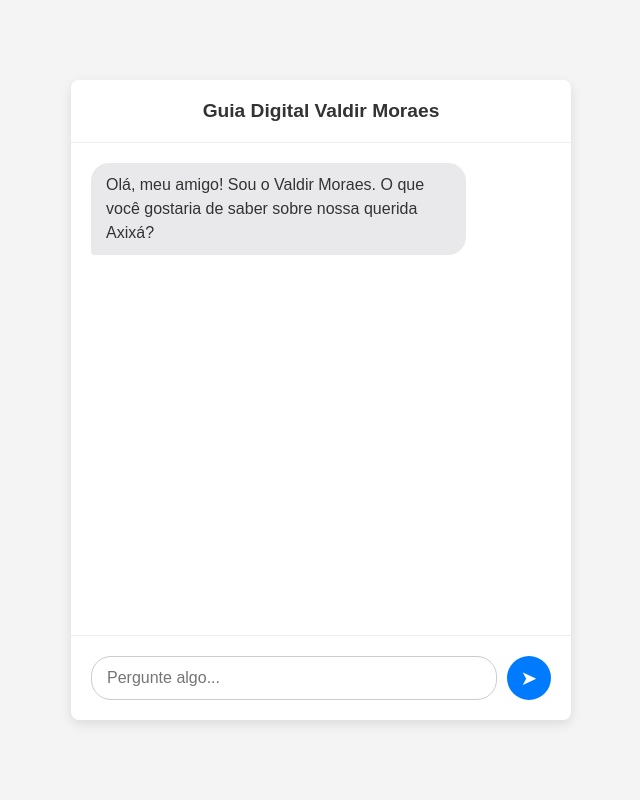
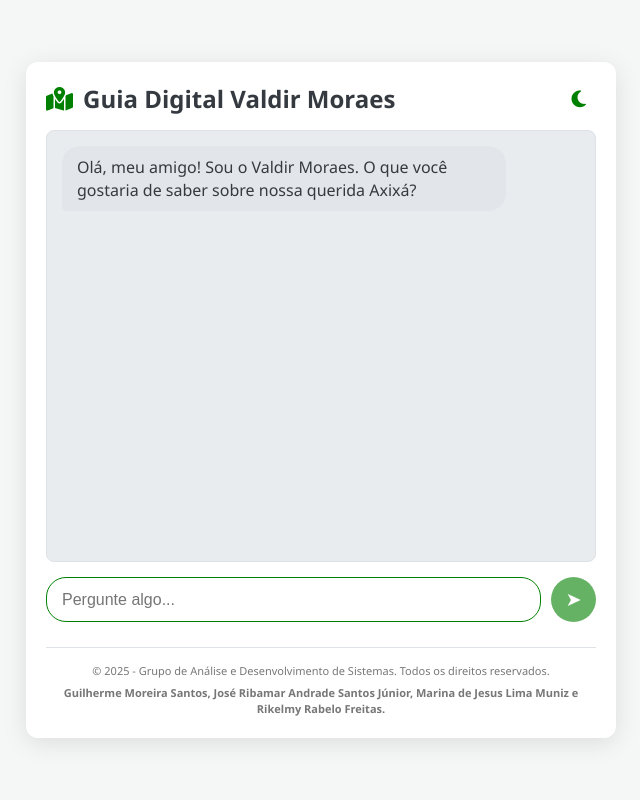
Before and after one commit to RikelmyRabelo/GuiaTuristicoIA, a Flask app: page / in a window 1280 px wide. Shown: the whole page, without its empty margins (319-959 px from the left). Run offline with Flask 3, Linux system fonts and the light colour scheme.

Commit message:
refactor(ui): reformula a interface de chat e extrai estilos para CSS externo

```diff
--- a/app.py
+++ b/app.py
@@ -139,7 +139,7 @@ def create_search_map_link(query: str) -> str:
     full_query = f"{query}, Axixá, Maranhão"
     encoded_query = urllib.parse.quote(full_query)
 
-    return f"http://googleusercontent.com/maps/google.com/0{encoded_query}"
+    return f"https://www.google.com/maps/search/{encoded_query}"
 
 @app.route("/")
 def index():
--- /dev/null
+++ b/static/style.css
@@ -0,0 +1,252 @@
+:root {
+    --bg-body: #f4f7f6;
+    --bg-container: #ffffff;
+    --bg-chat: #e9ecef;
+    --text-color: #343a40;
+    --user-bg: #007bff;
+    --user-text: white;
+    --valdir-bg: #e2e6ea;
+    --valdir-text: #343a40;
+    --shadow-color: rgba(0, 0, 0, 0.1);
+    --border-color: #dee2e6;
+    --button-bg: #008000;
+}
+
+.dark-mode {
+    --bg-body: #121212;
+    --bg-container: #1e1e1e;
+    --bg-chat: #2a2a2a;
+    --text-color: #e0e0e0;
+    --user-bg: #4a77a9;
+    --user-text: white;
+    --valdir-bg: #3c3c3c;
+    --valdir-text: #e0e0e0;
+    --shadow-color: rgba(0, 0, 0, 0.5);
+    --border-color: #333;
+    --button-bg: #00a000;
+}
+
+body {
+    font-family: 'Segoe UI', Tahoma, Geneva, Verdana, sans-serif;
+    background-color: var(--bg-body);
+    color: var(--text-color);
+    display: flex;
+    justify-content: center;
+    align-items: center;
+    min-height: 100vh;
+    margin: 0;
+    transition: background-color 0.3s;
+}
+
+#chat-container {
+    width: 90%;
+    max-width: 550px;
+    background-color: var(--bg-container);
+    border-radius: 12px;
+    box-shadow: 0 5px 25px var(--shadow-color);
+    padding: 20px;
+    display: flex;
+    flex-direction: column;
+    transition: background-color 0.3s, box-shadow 0.3s;
+}
+
+h1 {
+    font-size: 1.5rem;
+    margin-top: 0;
+    margin-bottom: 15px;
+    display: flex;
+    align-items: center;
+    justify-content: space-between;
+    color: var(--text-color);
+}
+
+h1 span {
+    display: flex;
+    align-items: center;
+}
+
+h1 i {
+    margin-right: 10px;
+    color: var(--button-bg);
+}
+
+#chat-box {
+    height: 400px;
+    overflow-y: auto;
+    padding: 15px;
+    border: 1px solid var(--border-color);
+    background-color: var(--bg-chat);
+    border-radius: 8px;
+    margin-bottom: 15px;
+    transition: background-color 0.3s, border-color 0.3s;
+}
+
+#chat-box::-webkit-scrollbar {
+    width: 6px;
+}
+
+#chat-box::-webkit-scrollbar-thumb {
+    background-color: #888;
+    border-radius: 3px;
+}
+
+.message {
+    max-width: 80%;
+    padding: 10px 15px;
+    margin-bottom: 10px;
+    border-radius: 18px;
+    line-height: 1.4;
+    word-wrap: break-word;
+    animation: fadeIn 0.4s ease-out;
+}
+
+.user {
+    background-color: var(--user-bg);
+    color: var(--user-text);
+    margin-left: auto;
+    border-bottom-right-radius: 4px;
+}
+
+.valdir {
+    background-color: var(--valdir-bg);
+    color: var(--valdir-text);
+    margin-right: auto;
+    border-bottom-left-radius: 4px;
+}
+
+@keyframes fadeIn {
+    from {
+        opacity: 0;
+        transform: translateY(5px);
+    }
+    to {
+        opacity: 1;
+        transform: translateY(0);
+    }
+}
+
+#input-area {
+    display: flex;
+}
+
+#user-input {
+    flex-grow: 1;
+    padding: 12px 15px;
+    border: 1px solid var(--border-color);
+    border-radius: 20px;
+    margin-right: 10px;
+    font-size: 1rem;
+    background-color: var(--bg-container);
+    color: var(--text-color);
+    transition: border-color 0.3s;
+}
+
+#user-input:focus {
+    outline: none;
+    border-color: var(--button-bg);
+}
+
+#send-button {
+    background-color: var(--button-bg);
+    color: white;
+    border: none;
+    border-radius: 50%;
+    width: 45px;
+    height: 45px;
+    font-size: 1.2rem;
+    cursor: pointer;
+    transition: background-color 0.3s;
+}
+
+#send-button:hover:not(:disabled) {
+    background-color: #005600;
+}
+
+#send-button:disabled {
+    cursor: not-allowed;
+    opacity: 0.6;
+}
+
+.loading-dots {
+    display: flex;
+    align-items: center;
+    padding: 10px 15px;
+    margin-right: auto;
+}
+
+.dot {
+    width: 8px;
+    height: 8px;
+    background-color: var(--valdir-text);
+    border-radius: 50%;
+    margin: 0 4px;
+    animation: bounce 1.4s infinite ease-in-out;
+    opacity: 0.8;
+}
+
+.dot:nth-child(1) {
+    animation-delay: -0.32s;
+}
+
+.dot:nth-child(2) {
+    animation-delay: -0.16s;
+}
+
+.dot:nth-child(3) {
+    animation-delay: 0s;
+}
+
+@keyframes bounce {
+    0%, 80%, 100% {
+        transform: scale(0);
+    }
+    40% {
+        transform: scale(1.0);
+    }
+}
+
+.map-link-container {
+    margin-top: 5px;
+    margin-bottom: 10px;
+    text-align: right;
+    margin-left: auto;
+    max-width: 80%;
+}
+
+.map-link {
+    display: inline-block;
+    padding: 8px 12px;
+    background-color: #28a745;
+    color: white;
+    text-decoration: none;
+    border-radius: 18px;
+    font-size: 0.9rem;
+    transition: background-color 0.2s;
+}
+
+.map-link:hover {
+    background-color: #1e7e34;
+}
+
+.theme-toggle {
+    font-size: 1.2rem;
+    cursor: pointer;
+    color: var(--text-color);
+    transition: color 0.3s;
+}
+
+.copyright {
+    margin-top: 25px;
+    text-align: center;
+    font-size: 11px;
+    color: #777;
+    border-top: 1px solid var(--border-color);
+    padding-top: 15px;
+    line-height: 1.5;
+}
+
+.copyright span {
+    display: block;
+    margin-top: 5px;
+    font-weight: bold;
+}
--- a/templates/index.html
+++ b/templates/index.html
@@ -1,129 +1,84 @@
 <!DOCTYPE html>
 <html lang="pt-br">
+
 <head>
     <meta charset="UTF-8">
     <meta name="viewport" content="width=device-width, initial-scale=1.0">
     <link rel="icon" href="/static/favicon.webp" type="image/x-icon">
     <title>Guia Digital Valdir Moraes</title>
-    <style>
-        body {
-            font-family: Arial, sans-serif;
-            background-color: #f4f4f4;
-            display: flex;
-            justify-content: center;
-            align-items: center;
-            height: 100vh;
-            margin: 0;
-        }
-        #chat-container {
-            width: 500px;
-            background: #fff;
-            border-radius: 8px;
-            box-shadow: 0 4px 12px rgba(0,0,0,0.1);
-            display: flex;
-            flex-direction: column;
-            height: 80vh;
-        }
-        h1 {
-            text-align: center;
-            color: #333;
-            padding: 20px;
-            margin: 0;
-            border-bottom: 1px solid #eee;
-            font-size: 1.2em;
-        }
-        #chat-box {
-            flex-grow: 1;
-            padding: 20px;
-            overflow-y: auto;
-            display: flex;
-            flex-direction: column;
-            gap: 15px;
-        }
-        .message {
-            padding: 10px 15px;
-            border-radius: 18px;
-            max-width: 75%;
-            line-height: 1.5;
-            word-wrap: break-word;
-        }
-        .user {
-            background-color: #007bff;
-            color: white;
-            align-self: flex-end;
-            border-bottom-right-radius: 4px;
-        }
-        .valdir {
-            background-color: #e9e9eb;
-            color: #333;
-            align-self: flex-start;
-            border-bottom-left-radius: 4px;
-        }
-        #input-area {
-            display: flex;
-            padding: 20px;
-            border-top: 1px solid #eee;
-        }
-        #user-input {
-            flex-grow: 1;
-            border: 1px solid #ccc;
-            border-radius: 20px;
-            padding: 10px 15px;
-            font-size: 16px;
-        }
-        #send-button {
-            background: #007bff;
-            color: white;
-            border: none;
-            border-radius: 50%;
-            width: 44px;
-            height: 44px;
-            margin-left: 10px;
-            cursor: pointer;
-            font-size: 20px;
-        }
-        .map-link-container {
-            align-self: flex-start;
-            max-width: 75%;
-            margin-top: 5px;
-        }
-        .map-link {
-            display: block;
-            padding: 12px 15px;
-            background-color: #28a745;
-            color: white !important;
-            text-decoration: none;
-            border-radius: 10px;
-            text-align: center;
-            font-weight: bold;
-            transition: background-color 0.2s;
-        }
-        .map-link:hover {
-            background-color: #218838;
-        }
-    </style>
+
+    <link rel="stylesheet" href="https://cdnjs.cloudflare.com/ajax/libs/font-awesome/6.5.2/css/all.min.css">
+
+    <link rel="stylesheet" href="/static/style.css">
 </head>
-<body>
+
+<body class="light-mode">
 
     <div id="chat-container">
-        <h1>Guia Digital Valdir Moraes</h1>
+        <h1>
+            <span>
+                <i class="fas fa-map-marked-alt"></i> Guia Digital Valdir Moraes
+            </span>
+            <div class="theme-toggle" onclick="toggleTheme()">
+                <i id="theme-icon" class="fas fa-moon"></i>
+            </div>
+        </h1>
+
         <div id="chat-box">
             <div class="message valdir">
                 Olá, meu amigo! Sou o Valdir Moraes. O que você gostaria de saber sobre nossa querida Axixá?
             </div>
         </div>
+
         <form id="input-area">
-            <input type="text" id="user-input" placeholder="Pergunte algo...">
-            <button type="submit" id="send-button">➤</button>
+            <input type="text" id="user-input" placeholder="Pergunte algo..." autocomplete="off">
+            <button type="submit" id="send-button" disabled>➤</button>
         </form>
+
+        <div class="copyright">
+            © 2025 - Grupo de Análise e Desenvolvimento de Sistemas. Todos os direitos reservados.
+            <span>Guilherme Moreira Santos, José Ribamar Andrade Santos Júnior, Marina de Jesus Lima Muniz e Rikelmy Rabelo Freitas.</span>
+        </div>
     </div>
 
     <script>
         const chatBox = document.getElementById('chat-box');
         const inputArea = document.getElementById('input-area');
         const userInput = document.getElementById('user-input');
+        const sendButton = document.getElementById('send-button');
 
-        inputArea.addEventListener('submit', async function(event) {
+        // Habilita/Desabilita o botão baseado no input
+        userInput.addEventListener('input', () => {
+            sendButton.disabled = userInput.value.trim() === "";
+        });
+
+        // Funções de Carregamento
+        let loadingElement = null;
+
+        function showLoading() {
+            loadingElement = document.createElement('div');
+            loadingElement.classList.add('message', 'valdir', 'loading-dots');
+            loadingElement.id = 'loading-dots';
+
+            for (let i = 0; i < 3; i++) {
+                const dot = document.createElement('div');
+                dot.classList.add('dot');
+                loadingElement.appendChild(dot);
+            }
+
+            chatBox.appendChild(loadingElement);
+            chatBox.scrollTop = chatBox.scrollHeight;
+        }
+
+        function removeLoading() {
+            if (loadingElement) {
+                loadingElement.remove();
+                loadingElement = null;
+            }
+        }
+
+        // Função principal de Chat
+        inputArea.addEventListener('submit', async function (event) {
             event.preventDefault();
 
             const pergunta = userInput.value.trim();
@@ -132,6 +87,10 @@
             addMessage(pergunta, 'user');
 
             userInput.value = '';
+            sendButton.disabled = true;
+            userInput.disabled = true;
+
+            showLoading();
 
             try {
                 const response = await fetch('/chat', {
@@ -148,6 +107,8 @@
 
                 const data = await response.json();
 
+                removeLoading();
+
                 addMessage(data.resposta, 'valdir');
 
                 if (data.mapa_link && data.local_nome) {
@@ -155,8 +116,13 @@
                 }
 
             } catch (error) {
+                removeLoading();
                 console.error("Erro:", error);
                 addMessage("Desculpe, estou com problemas de conexão no momento.", 'valdir');
+            } finally {
+                userInput.disabled = false;
+                userInput.focus();
+                sendButton.disabled = userInput.value.trim() === "";
             }
         });
 
@@ -164,7 +130,7 @@
             const messageElement = document.createElement('div');
             messageElement.classList.add('message', sender);
 
-            let formattedText = text.replace(/</g, "<").replace(/>/g, ">");
+            let formattedText = text.replace(/</g, "&lt;").replace(/>/g, "&gt;");
             formattedText = formattedText.replace(/\*\*(.*?)\*\*/g, '<b>$1</b>');
             formattedText = formattedText.replace(/\n/g, '<br>');
 
@@ -181,16 +147,42 @@
             const mapLink = document.createElement('a');
             mapLink.classList.add('map-link');
             mapLink.href = url;
-            mapLink.textContent = `Ver "${localNome}" no mapa`;
+            mapLink.textContent = `🗺️ Ver "${localNome}" no mapa`;
             mapLink.target = '_blank';
             mapLink.rel = 'noopener noreferrer';
 
             linkContainer.appendChild(mapLink);
 
             chatBox.appendChild(linkContainer);
-
             chatBox.scrollTop = chatBox.scrollHeight;
         }
+
+        function toggleTheme() {
+            const body = document.body;
+            const icon = document.getElementById('theme-icon');
+
+            if (body.classList.contains('dark-mode')) {
+                body.classList.remove('dark-mode');
+                localStorage.setItem('theme', 'light');
+                icon.className = 'fas fa-moon';
+            } else {
+                body.classList.add('dark-mode');
+                localStorage.setItem('theme', 'dark');
+                icon.className = 'fas fa-sun';
+            }
+        }
+
+        document.addEventListener('DOMContentLoaded', () => {
+            const savedTheme = localStorage.getItem('theme');
+            if (savedTheme === 'dark') {
+                document.body.classList.add('dark-mode');
+                document.getElementById('theme-icon').className = 'fas fa-sun';
+            } else {
+                document.getElementById('theme-icon').className = 'fas fa-moon';
+            }
+            userInput.focus();
+        });
     </script>
 </body>
+
 </html>
```
